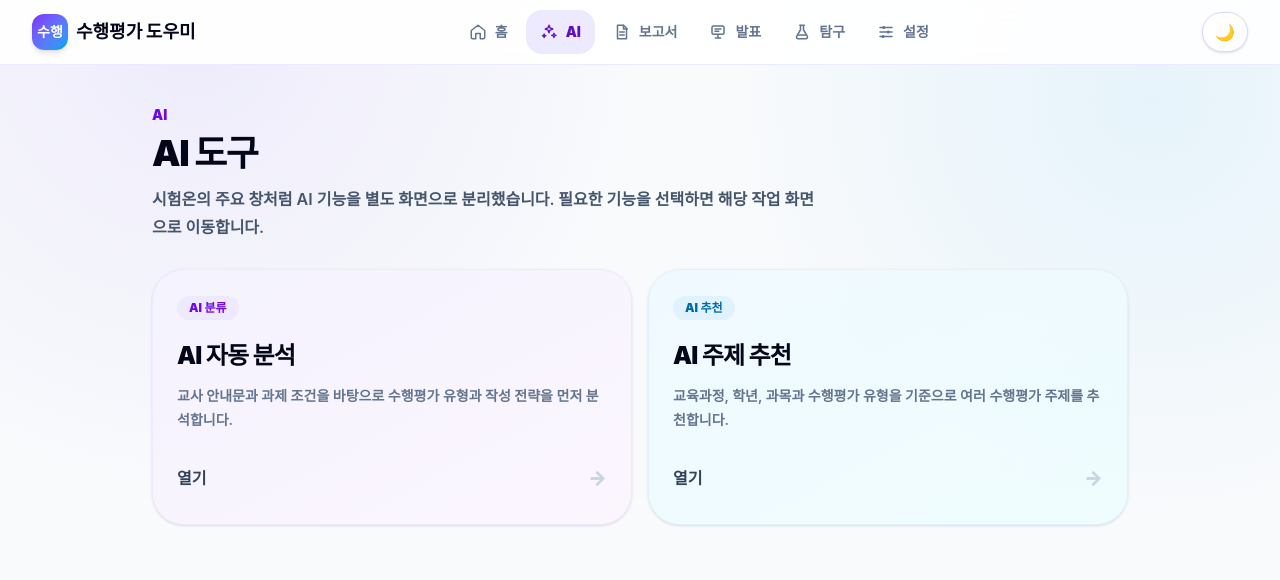
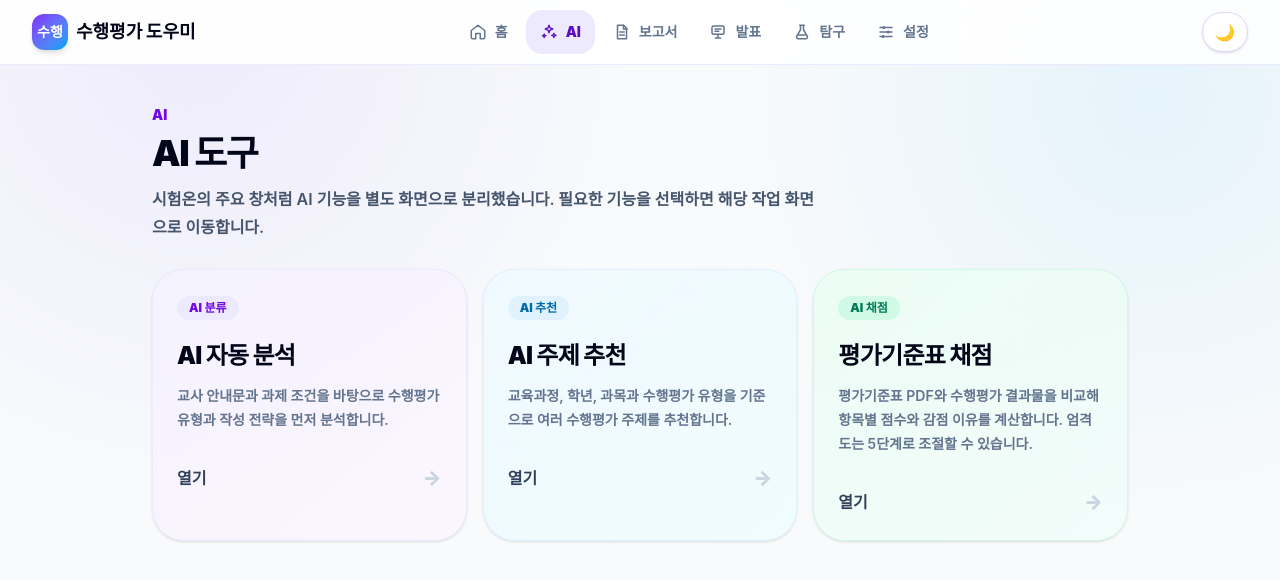
Before and after one commit to dy6553/performance-assessment-assistant, a Next.js app: page /ai-tools in a window 1280 px wide. Shown: the top 580 px of the page. Built offline with nearby package versions, Linux system fonts and the light colour scheme.

Commit message:
feat: add AI grader to tools page

```diff
--- a/src/app/ai-tools/page.tsx
+++ b/src/app/ai-tools/page.tsx
@@ -17,6 +17,14 @@ const tools = [
     className: "from-sky-50 to-cyan-50/70 border-sky-100",
     badgeClassName: "bg-sky-100 text-sky-700",
   },
+  {
+    href: "/grader",
+    eyebrow: "AI 채점",
+    title: "평가기준표 채점",
+    description: "평가기준표 PDF와 수행평가 결과물을 비교해 항목별 점수와 감점 이유를 계산합니다. 엄격도는 5단계로 조절할 수 있습니다.",
+    className: "from-emerald-50 to-teal-50/70 border-emerald-100",
+    badgeClassName: "bg-emerald-100 text-emerald-700",
+  },
 ] as const;
 
 export default function AiToolsPage() {
@@ -30,7 +38,7 @@ export default function AiToolsPage() {
         </p>
       </header>
 
-      <section className="mt-7 grid gap-4 sm:grid-cols-2" aria-label="AI 기능">
+      <section className="mt-7 grid gap-4 sm:grid-cols-2 lg:grid-cols-3" aria-label="AI 기능">
         {tools.map((tool) => (
           <Link
             className={`group min-h-64 rounded-[2rem] border bg-gradient-to-br p-6 shadow-sm transition hover:-translate-y-1 hover:shadow-lg active:scale-[0.99] ${tool.className}`}
```
